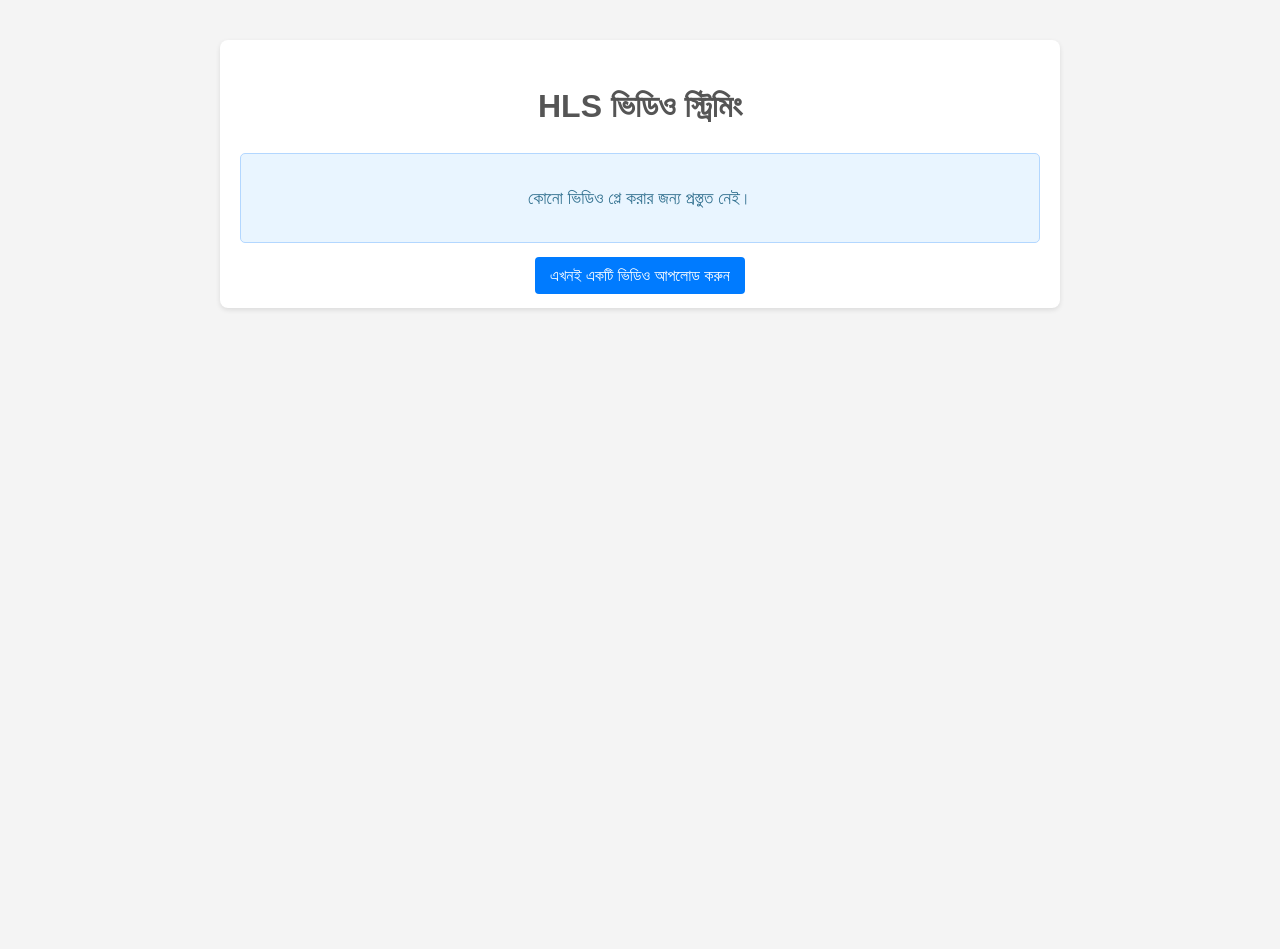
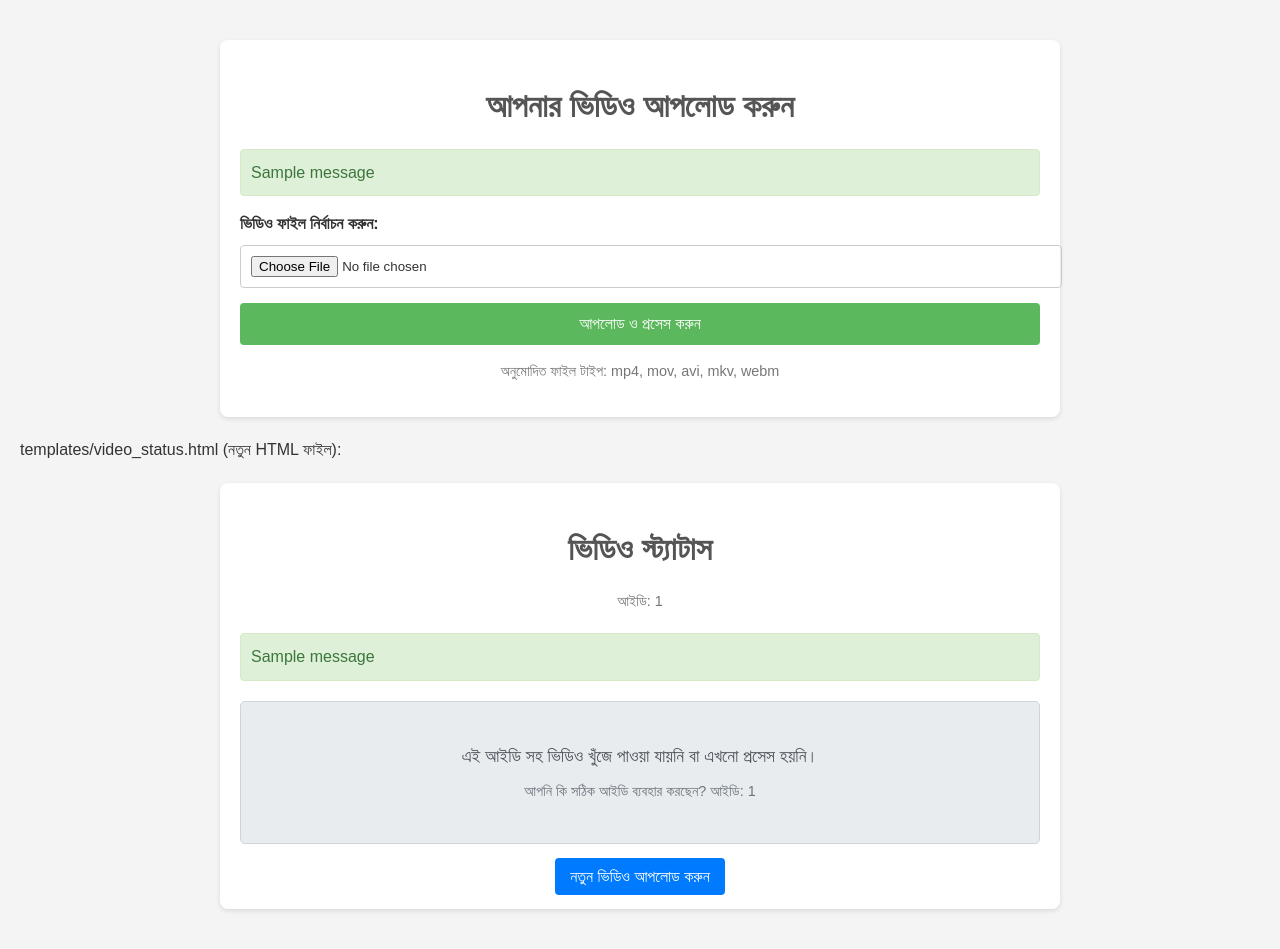
Before and after one commit to shahariarmahfuz/congenial-umbrella, a Flask app: template templates/index.html in a window 1280 px wide. Before the commit the page ends 310 px from the top, so only its background shows below. Run offline with Flask 3, Linux system fonts and the light colour scheme; the template is opened without the code that fills it: most values are stand-ins (such as "Sample title", 1, 10 or a date in 2020); one stand-in notice (Sample message) is shown.

Commit message:
Update index.html

```diff
--- a/templates/index.html
+++ b/templates/index.html
@@ -3,36 +3,110 @@
 <head>
     <meta charset="UTF-8">
     <meta name="viewport" content="width=device-width, initial-scale=1.0">
-    <title>HLS ভিডিও প্লেয়ার</title>
+    <title>ভিডিও আপলোড করুন</title>
+    <style>
+        body { font-family: sans-serif; line-height: 1.6; padding: 20px; background-color: #f4f4f4; color: #333; }
+        .container { max-width: 600px; margin: auto; background: #fff; padding: 30px; border-radius: 8px; box-shadow: 0 2px 5px rgba(0,0,0,0.1); }
+        h1 { color: #555; text-align: center; margin-bottom: 20px; }
+        .upload-form label { display: block; margin-bottom: 8px; font-weight: bold; }
+        .upload-form input[type="file"] { display: block; width: 100%; padding: 10px; margin-bottom: 15px; border: 1px solid #ccc; border-radius: 4px; }
+        .upload-form button { background-color: #5cb85c; color: white; padding: 12px 20px; border: none; border-radius: 4px; cursor: pointer; font-size: 16px; width: 100%; }
+        .upload-form button:hover { background-color: #4cae4c; }
+        .flash-messages { list-style: none; padding: 0; margin-bottom: 15px; }
+        .flash-messages li { padding: 10px; margin-bottom: 10px; border-radius: 4px; }
+        .flash-messages .success { background-color: #dff0d8; color: #3c763d; border: 1px solid #d6e9c6; }
+        .flash-messages .error { background-color: #f2dede; color: #a94442; border: 1px solid #ebccd1; }
+         /* Info message style (like the success message from upload) */
+        .flash-messages .info {
+            background-color: #d9edf7; /* Light blue */
+            color: #31708f; /* Darker blue text */
+            border: 1px solid #bce8f1; /* Lighter blue border */
+        }
+    </style>
+</head>
+<body>
+    <div class="container">
+        <h1>আপনার ভিডিও আপলোড করুন</h1>
+
+        {% with messages = get_flashed_messages(with_categories=true) %}
+          {% if messages %}
+            <ul class="flash-messages">
+            {% for category, message in messages %}
+              {# Default category to 'info' if none provided #}
+              <li class="{{ category if category else 'info' }}">{{ message }}</li>
+            {% endfor %}
+            </ul>
+          {% endif %}
+        {% endwith %}
+
+        <form method="post" action="{{ url_for('upload_file') }}" enctype="multipart/form-data" class="upload-form">
+            <label for="video">ভিডিও ফাইল নির্বাচন করুন:</label>
+            <input type="file" id="video" name="video" accept="video/mp4,video/quicktime,video/x-msvideo,video/x-matroska,video/webm" required>
+            <button type="submit">আপলোড ও প্রসেস করুন</button>
+        </form>
+        <p style="text-align: center; margin-top: 15px; font-size: 0.9em; color: #777;">
+            অনুমোদিত ফাইল টাইপ: mp4, mov, avi, mkv, webm
+        </p>
+    </div>
+</body>
+</html>
+
+templates/video_status.html (নতুন HTML ফাইল):
+<!DOCTYPE html>
+<html lang="bn">
+<head>
+    <meta charset="UTF-8">
+    <meta name="viewport" content="width=device-width, initial-scale=1.0">
+    <title>ভিডিও স্ট্যাটাস - {{ video_id }}</title>
     <script src="https://cdn.jsdelivr.net/npm/hls.js@latest"></script>
     <style>
         body { font-family: sans-serif; line-height: 1.6; padding: 20px; background-color: #f4f4f4; color: #333; margin: 0;}
         .container { max-width: 800px; margin: 20px auto; background: #fff; padding: 20px; border-radius: 8px; box-shadow: 0 2px 5px rgba(0,0,0,0.1); }
-        h1 { color: #555; text-align: center; margin-bottom: 20px; }
+        h1 { color: #555; text-align: center; margin-bottom: 5px; }
+        .video-id-display { text-align: center; font-size: 0.9em; color: #777; margin-bottom: 20px; word-wrap: break-word; }
         #videoPlayer { width: 100%; max-width: 100%; border: 1px solid #ccc; background-color: #000; }
-        .status-message { text-align: center; padding: 30px; background-color: #e9f5ff; border: 1px solid #b3d7ff; border-radius: 5px; margin-top: 20px; }
-        .status-message.processing { background-color: #fffbe6; border-color: #ffe58f; }
-        .status-message p { margin: 0; font-size: 1.1em; color: #31708f; }
-        .status-message.processing p { color: #8a6d3b; }
+        .status-message { text-align: center; padding: 30px; border-radius: 5px; margin-top: 20px; border: 1px solid; }
+        .status-message.processing { background-color: #fffbe6; border-color: #ffe58f; color: #8a6d3b; }
+        .status-message.error { background-color: #f8d7da; border-color: #f5c6cb; color: #721c24; }
+        .status-message.not-found { background-color: #e9ecef; border-color: #ced4da; color: #495057; }
+        .status-message p { margin: 10px 0; font-size: 1.1em; }
+        .error-details { margin-top: 15px; font-size: 0.9em; text-align: left; white-space: pre-wrap; background-color: #f1f1f1; padding: 10px; border-radius: 4px; max-height: 200px; overflow-y: auto;}
         .loader { border: 4px solid #f3f3f3; border-radius: 50%; border-top: 4px solid #3498db; width: 30px; height: 30px; -webkit-animation: spin 2s linear infinite; animation: spin 2s linear infinite; margin: 10px auto; }
         @-webkit-keyframes spin { 0% { -webkit-transform: rotate(0deg); } 100% { -webkit-transform: rotate(360deg); } }
         @keyframes spin { 0% { transform: rotate(0deg); } 100% { transform: rotate(360deg); } }
-        .upload-link { display: block; text-align: center; margin-top: 20px; }
-        .upload-link a { background-color: #007bff; color: white; padding: 10px 15px; text-decoration: none; border-radius: 4px; }
-        .upload-link a:hover { background-color: #0056b3; }
+        .action-link { display: block; text-align: center; margin-top: 20px; }
+        .action-link a { background-color: #007bff; color: white; padding: 10px 15px; text-decoration: none; border-radius: 4px; }
+        .action-link a:hover { background-color: #0056b3; }
+         /* Flash Messages (also useful on this page) */
+        .flash-messages { list-style: none; padding: 0; margin-bottom: 15px; }
+        .flash-messages li { padding: 10px; margin-bottom: 10px; border-radius: 4px; }
+        .flash-messages .info { background-color: #d9edf7; color: #31708f; border: 1px solid #bce8f1; }
+        .flash-messages .error { background-color: #f2dede; color: #a94442; border: 1px solid #ebccd1; }
+
     </style>
 </head>
 <body>
     <div class="container">
-        <h1>HLS ভিডিও স্ট্রিমিং</h1>
+        <h1>ভিডিও স্ট্যাটাস</h1>
+        <p class="video-id-display">আইডি: {{ video_id }}</p>
 
-        {% if hls_ready %}
+         {% with messages = get_flashed_messages(with_categories=true) %}
+          {% if messages %}
+            <ul class="flash-messages">
+            {% for category, message in messages %}
+              <li class="{{ category if category else 'info' }}">{{ message }}</li>
+            {% endfor %}
+            </ul>
+          {% endif %}
+        {% endwith %}
+
+        {% if status == 'ready' %}
             <video id="videoPlayer" controls></video>
             <script>
                 document.addEventListener('DOMContentLoaded', function () {
                     var video = document.getElementById('videoPlayer');
-                    // Ensure this path correctly points to your master playlist
-                    var videoSrc = '/hls/master.m3u8'; // Master playlist path
+                    // Construct the HLS source URL using the video_id
+                    var videoSrc = '/hls/{{ video_id }}/master.m3u8';
 
                     if (Hls.isSupported()) {
                         var hls = new Hls();
@@ -40,32 +114,14 @@
                         hls.loadSource(videoSrc);
                         hls.attachMedia(video);
                         hls.on(Hls.Events.MANIFEST_PARSED, function() {
-                            console.log("ম্যানিফেস্ট পার্স করা হয়েছে। প্লে শুরু হচ্ছে...");
+                            console.log("ম্যানিফেস্ট পার্স হয়েছে। প্লে শুরু হচ্ছে...");
                             video.play().catch(e => console.error("প্লেব্যাক শুরু করতে সমস্যা:", e));
                         });
                         hls.on(Hls.Events.ERROR, function (event, data) {
                             console.error('HLS.js ত্রুটি:', data);
-                            if (data.fatal) {
-                                switch(data.type) {
-                                case Hls.ErrorTypes.NETWORK_ERROR:
-                                    console.error("মারাত্মক নেটওয়ার্ক ত্রুটি ঘটেছে", data);
-                                    // নেটওয়ার্ক সমস্যা হলে আবার চেষ্টা করার চেষ্টা করতে পারে
-                                    // hls.startLoad();
-                                    break;
-                                case Hls.ErrorTypes.MEDIA_ERROR:
-                                    console.error("মারাত্মক মিডিয়া ত্রুটি ঘটেছে", data);
-                                    // hls.recoverMediaError(); // ত্রুটি পুনরুদ্ধারের চেষ্টা
-                                    break;
-                                default:
-                                    // পুনরুদ্ধার করা যায় না এমন ত্রুটি, hls instance ধ্বংস করুন
-                                    console.error("পুনরুদ্ধারযোগ্য নয় এমন ত্রুটি, HLS ধ্বংস হচ্ছে।");
-                                    hls.destroy();
-                                    break;
-                                }
-                            }
+                            // Add more robust error handling if needed
                         });
                     } else if (video.canPlayType('application/vnd.apple.mpegurl')) {
-                        // নেটিভ HLS সমর্থন (যেমন Safari তে)
                         console.log("নেটিভ HLS সমর্থন পাওয়া গেছে।");
                         video.src = videoSrc;
                         video.addEventListener('loadedmetadata', function() {
@@ -80,29 +136,61 @@
                     }
                 });
             </script>
-            <div class="upload-link">
+            <div class="action-link">
                 <a href="{{ url_for('index') }}">নতুন ভিডিও আপলোড করুন</a>
             </div>
 
-        {% elif processing %}
+        {% elif status == 'processing' %}
             <div class="status-message processing">
                 <p>আপনার ভিডিও প্রসেস করা হচ্ছে...</p>
                 <div class="loader"></div>
-                <p style="font-size: 0.9em; color: #666;">বড় ফাইলের জন্য এতে কিছু সময় লাগতে পারে। পৃষ্ঠাটি রিফ্রেশ করবেন না।</p>
+                <p style="font-size: 0.9em; color: #666;">বড় ফাইলের জন্য এতে কিছু সময় লাগতে পারে। পৃষ্ঠাটি রিফ্রেশ করার প্রয়োজন নেই, এটি স্বয়ংক্রিয়ভাবে আপডেট হবে।</p>
              </div>
              <script>
                 // প্রতি 10 সেকেন্ডে পৃষ্ঠাটি রিফ্রেশ করুন যাতে স্ট্যাটাস আপডেট দেখা যায়
                 setTimeout(() => {
-                    window.location.reload();
+                    // Only reload if the status is still processing, prevent reload loops on error/ready
+                    fetch(window.location.href) // Fetch current page status without full reload
+                       .then(response => response.text())
+                       .then(html => {
+                           // Crude check: See if the processing message is still present
+                           // A better approach might be a dedicated status API endpoint
+                           if (html.includes('ভিডিও প্রসেস করা হচ্ছে')) {
+                               console.log("Still processing, reloading...");
+                               window.location.reload();
+                           } else {
+                               console.log("Processing likely finished or encountered an error. Stopping auto-reload.");
+                           }
+                       })
+                       .catch(error => {
+                            console.error("Error checking status:", error);
+                            // Fallback to reload anyway after a delay
+                            setTimeout(() => window.location.reload(), 15000);
+                       });
                 }, 10000); // 10000 মিলিসেকেন্ড = 10 সেকেন্ড
              </script>
 
-        {% else %}
-            <div class="status-message">
-                 <p>কোনো ভিডিও প্লে করার জন্য প্রস্তুত নেই।</p>
+        {% elif status == 'error' %}
+            <div class="status-message error">
+                <p>ভিডিও প্রসেসিংয়ের সময় একটি ত্রুটি ঘটেছে।</p>
+                {% if error %}
+                    <div class="error-details">
+                        <strong>বিস্তারিত:</strong>
+                        <pre>{{ error }}</pre>
+                    </div>
+                {% endif %}
              </div>
-             <div class="upload-link">
-                 <a href="{{ url_for('index') }}">এখনই একটি ভিডিও আপলোড করুন</a>
+             <div class="action-link">
+                <a href="{{ url_for('index') }}">আবার চেষ্টা করুন (নতুন আপলোড)</a>
+             </div>
+
+        {% else %} {# status == 'not_found' or unknown #}
+             <div class="status-message not-found">
+                 <p>এই আইডি সহ ভিডিও খুঁজে পাওয়া যায়নি বা এখনো প্রসেস হয়নি।</p>
+                 <p style="font-size: 0.9em; color: #6c757d;">আপনি কি সঠিক আইডি ব্যবহার করছেন? আইডি: {{ video_id }}</p>
+             </div>
+              <div class="action-link">
+                <a href="{{ url_for('index') }}">নতুন ভিডিও আপলোড করুন</a>
              </div>
         {% endif %}
 
```
